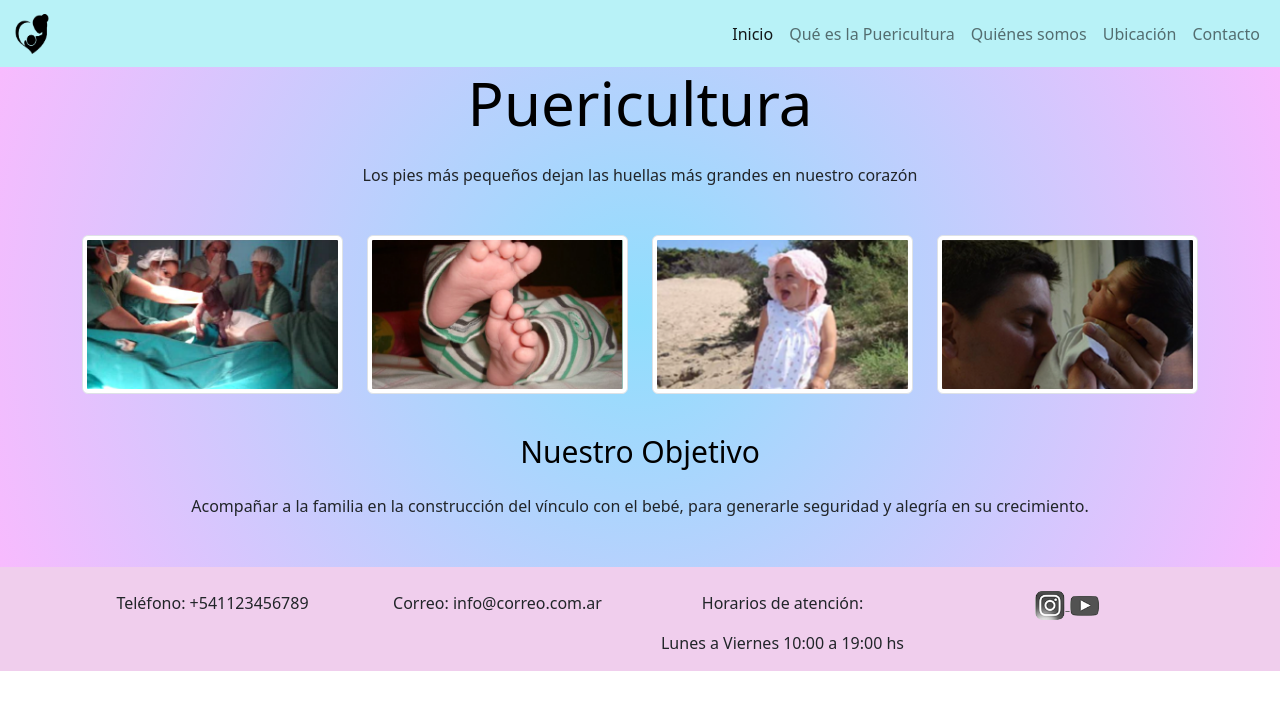
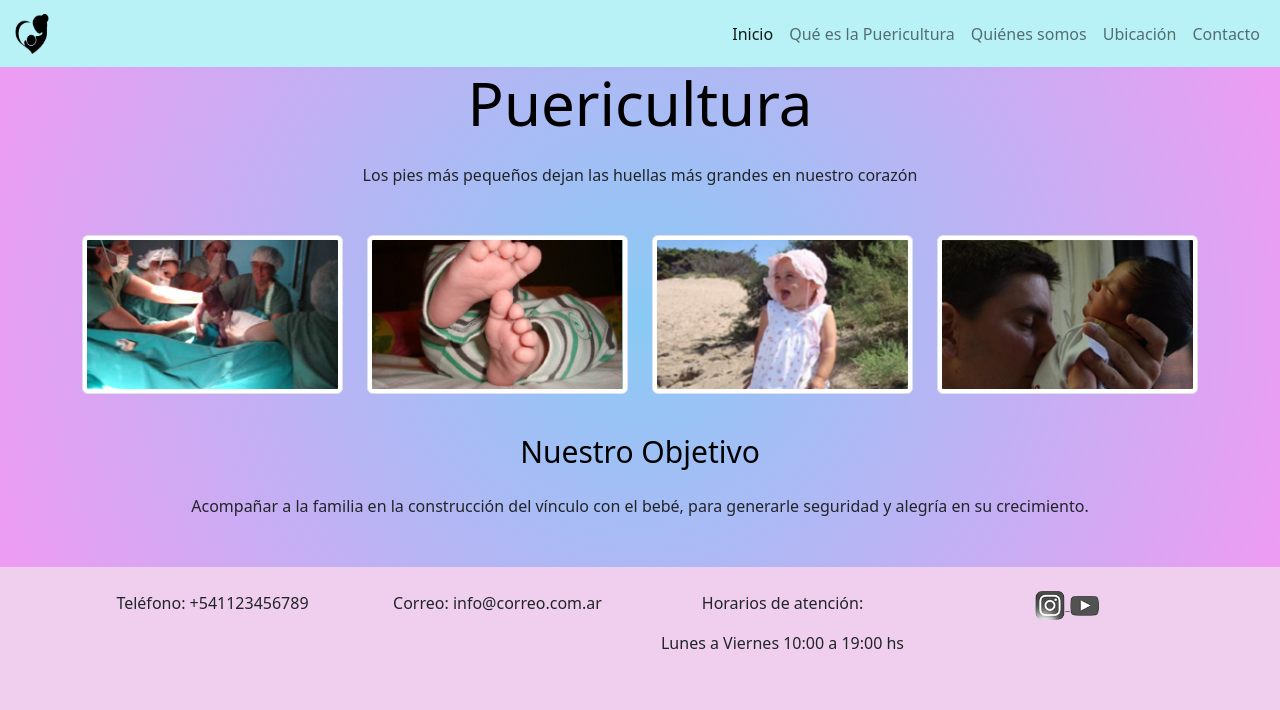
Before and after one commit to jerePerez/puericultura, a website: page index.html in a window 1280 px wide. Drawn offline with nearby package versions, Linux system fonts and the light colour scheme.

Commit message:
arreglo en el body

```diff
--- a/style.scss
+++ b/style.scss
@@ -1,4 +1,10 @@
 @import 'variables';
+
+body {
+    min-height: 100vh;
+    background-color: $bgFooter;
+}
+
 
 .titulos {
     color: $fontColor;
```
Also changed, not shown: css/style.css.
